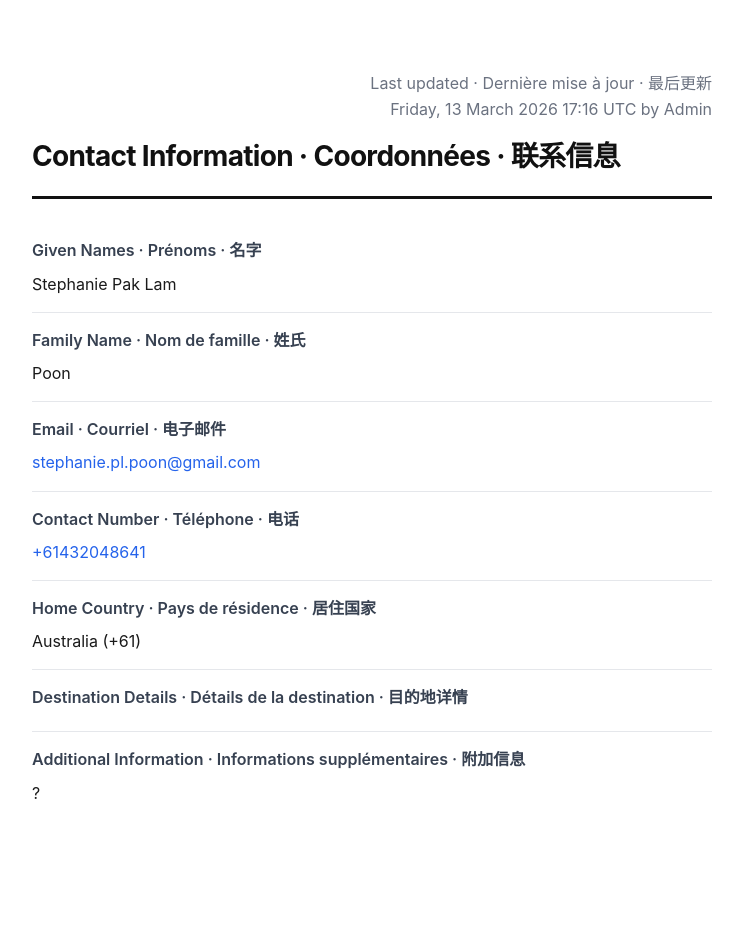
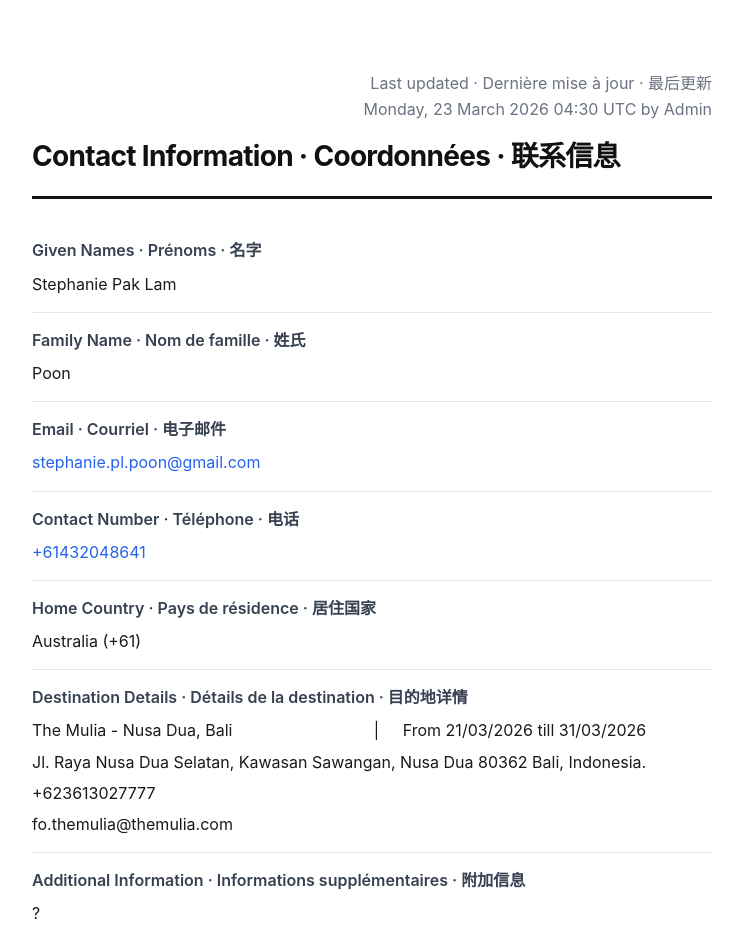
Before and after one commit to deem0u/deem0u.github.io, a plain HTML site: page user/spoon/personal.html in a window 1280 px wide. Shown: the whole page, without its empty margins (268-1011 px from the left). Before the commit the page ends 893 px from the top, so only its background shows below. Drawn offline with Linux system fonts and the light colour scheme; no server answers.

Commit message:
Update contact: spoon (admin)

```diff
--- a/user/spoon/personal.html
+++ b/user/spoon/personal.html
@@ -11,14 +11,14 @@
 <body>
 <div id="site-lockdown-overlay" style="display:none;position:fixed;inset:0;background:#fff;z-index:9999;align-items:center;justify-content:center;flex-direction:column;padding:2rem;text-align:center;font-family:'Quicksand',-apple-system,BlinkMacSystemFont,'Segoe UI',Roboto,sans-serif;"><h1 style="font-size:1.5rem;margin-bottom:0.5rem;">Site temporarily unavailable</h1><p style="color:#666;">Please try again later.</p></div>
 <div class="container">
-<div class="last-updated-block"><span class="last-updated-titles">Last updated<wbr> · Dernière mise à jour · 最后更新</span><span class="last-updated-display" data-timestamp="2026-03-13T17:16:49.723Z" data-updated-by="admin">?</span></div>
+<div class="last-updated-block"><span class="last-updated-titles">Last updated<wbr> · Dernière mise à jour · 最后更新</span><span class="last-updated-display" data-timestamp="2026-03-23T04:30:17.898Z" data-updated-by="admin">?</span></div>
 <h1>Contact Information<wbr> · Coordonnées · 联系信息</h1>
 <div class="info"><span class="label">Given Names<wbr> · Prénoms · 名字</span><span class="value">Stephanie Pak Lam</span></div>
 <div class="info"><span class="label">Family Name<wbr> · Nom de famille · 姓氏</span><span class="value">Poon</span></div>
 <div class="info"><span class="label">Email<wbr> · Courriel · 电子邮件</span><span class="value"><a href="mailto:stephanie.pl.poon@gmail.com">stephanie.pl.poon@gmail.com</a></span></div>
 <div class="info"><span class="label">Contact Number<wbr> · Téléphone · 电话</span><span class="value"><a href="tel:+61432048641">+61432048641</a></span></div>
 <div class="info"><span class="label">Home Country<wbr> · Pays de résidence · 居住国家</span><span class="value">Australia (+61)</span></div>
-<div class="info"><span class="label">Destination Details<wbr> · Détails de la destination · 目的地详情</span><div class="dest-details"><div class="dest-name-dates-row"><span class="dest-name"></span></div><span></span><span></span><span></span></div></div>
+<div class="info"><span class="label">Destination Details<wbr> · Détails de la destination · 目的地详情</span><div class="dest-details"><div class="dest-name-dates-row"><span class="dest-name">The Mulia - Nusa Dua, Bali</span><span class="dest-sep">    |    </span><span class="dest-from-till">From <span class="dest-from">21/03/2026</span> till <span class="dest-to">31/03/2026</span></span></div><span>Jl. Raya Nusa Dua Selatan, Kawasan Sawangan, Nusa Dua 80362 Bali, Indonesia.</span><span>+623613027777</span><span>fo.themulia@themulia.com</span></div></div>
 <div class="info additional-info"><span class="label">Additional Information<wbr> · Informations supplémentaires · 附加信息</span><span class="value">?</span></div>
 </div>
 
```
